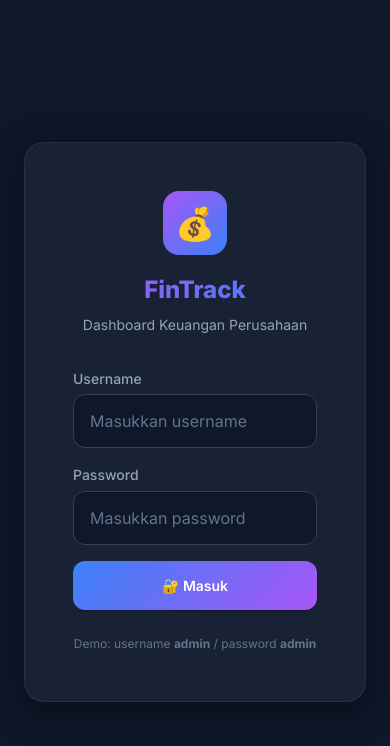
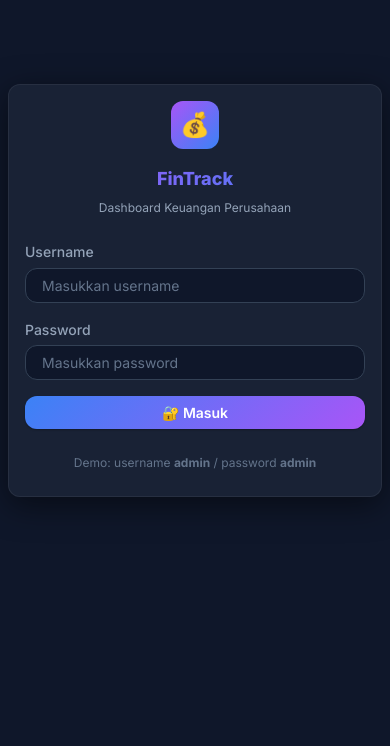
Before and after one commit to Yusufkamal02/fintrack-app, a website built with Vite: page index.html in a window 390 px wide. Built offline with nearby package versions, Linux system fonts and the light colour scheme.

```diff
--- a/src/pages/login.js
+++ b/src/pages/login.js
@@ -45,12 +45,12 @@
               />
             </div>
 
-            <button type="submit" class="btn btn-primary" style="width:100%; justify-content:center; padding: var(--space-md);">
+            <button type="submit" class="btn btn-primary login-btn">
               🔐 Masuk
             </button>
           </form>
 
-          <p style="text-align:center; margin-top: var(--space-lg); color: var(--text-tertiary); font-size: var(--font-size-xs);">
+          <p class="login-hint">
             Demo: username <strong>admin</strong> / password <strong>admin</strong>
           </p>
         </div>
--- a/src/styles/main.css
+++ b/src/styles/main.css
@@ -733,7 +733,9 @@
   display: flex;
   align-items: center;
   justify-content: center;
+  width: 100%;
   min-height: 100vh;
+  min-height: 100dvh;
   background: var(--bg-primary);
   padding: var(--space-lg);
 }
@@ -747,9 +749,10 @@
 .login-card {
   background: rgba(30, 41, 59, 0.7);
   backdrop-filter: blur(16px);
+  -webkit-backdrop-filter: blur(16px);
   border: 1px solid var(--border-light);
   border-radius: var(--radius-xl);
-  padding: var(--space-2xl);
+  padding: clamp(var(--space-lg), 5vw, var(--space-2xl));
   box-shadow: var(--shadow-lg);
 }
 
@@ -785,6 +788,12 @@
   margin-top: var(--space-xs);
 }
 
+.login-btn {
+  width: 100%;
+  justify-content: center;
+  padding: var(--space-md);
+}
+
 .login-error {
   background: var(--accent-red-dim);
   color: var(--accent-red);
@@ -798,6 +807,13 @@
 .login-error.show {
   display: block;
   animation: shake 0.4s ease;
+}
+
+.login-hint {
+  text-align: center;
+  margin-top: var(--space-lg);
+  color: var(--text-tertiary);
+  font-size: var(--font-size-xs);
 }
 
 /* ============================
@@ -993,10 +1009,136 @@
     width: 95%;
     padding: var(--space-lg);
   }
+
+  /* Login responsive - tablet & small landscape */
+  .login-page {
+    padding: var(--space-md);
+  }
+
+  .login-card {
+    padding: var(--space-lg);
+    border-radius: var(--radius-lg);
+  }
+
+  .login-logo {
+    margin-bottom: var(--space-lg);
+  }
+
+  .login-logo .logo-icon {
+    width: 56px;
+    height: 56px;
+    font-size: 1.75rem;
+  }
+
+  .login-logo h1 {
+    font-size: var(--font-size-xl);
+  }
 }
 
 @media (max-width: 480px) {
   .summary-card .card-value {
     font-size: var(--font-size-xl);
   }
+
+  /* Login responsive - mobile */
+  .login-page {
+    padding: var(--space-sm);
+    align-items: flex-start;
+    padding-top: 10vh;
+  }
+
+  .login-container {
+    max-width: 100%;
+  }
+
+  .login-card {
+    padding: var(--space-md) var(--space-md) var(--space-lg);
+    border-radius: var(--radius-md);
+  }
+
+  .login-logo .logo-icon {
+    width: 48px;
+    height: 48px;
+    font-size: 1.5rem;
+    border-radius: var(--radius-md);
+  }
+
+  .login-logo h1 {
+    font-size: var(--font-size-lg);
+  }
+
+  .login-logo p {
+    font-size: var(--font-size-xs);
+  }
+
+  .form-input {
+    padding: var(--space-sm) var(--space-md);
+    font-size: var(--font-size-sm);
+  }
+
+  .login-btn {
+    padding: var(--space-sm) var(--space-md);
+  }
 }
+
+@media (max-width: 360px) {
+  /* Login responsive - very small devices */
+  .login-page {
+    padding: var(--space-xs);
+    padding-top: 8vh;
+  }
+
+  .login-card {
+    padding: var(--space-md) var(--space-sm) var(--space-lg);
+  }
+
+  .login-logo {
+    margin-bottom: var(--space-md);
+  }
+
+  .login-logo .logo-icon {
+    width: 40px;
+    height: 40px;
+    font-size: 1.25rem;
+  }
+
+  .login-logo h1 {
+    font-size: var(--font-size-base);
+  }
+
+  .form-group {
+    margin-bottom: var(--space-sm);
+  }
+}
+
+/* Landscape phones */
+@media (max-height: 500px) and (orientation: landscape) {
+  .login-page {
+    padding: var(--space-sm);
+    align-items: flex-start;
+    padding-top: var(--space-md);
+  }
+
+  .login-logo {
+    margin-bottom: var(--space-md);
+  }
+
+  .login-logo .logo-icon {
+    width: 40px;
+    height: 40px;
+    font-size: 1.25rem;
+    margin-bottom: var(--space-sm);
+  }
+
+  .login-logo h1 {
+    font-size: var(--font-size-lg);
+  }
+
+  .login-logo p {
+    display: none;
+  }
+
+  .form-group {
+    margin-bottom: var(--space-sm);
+  }
+}
```
Also changed, not shown: dist/assets/index-CLUMUvRD.js (added), dist/assets/index-JhScpXUE.css (added), dist/index.html (added).
